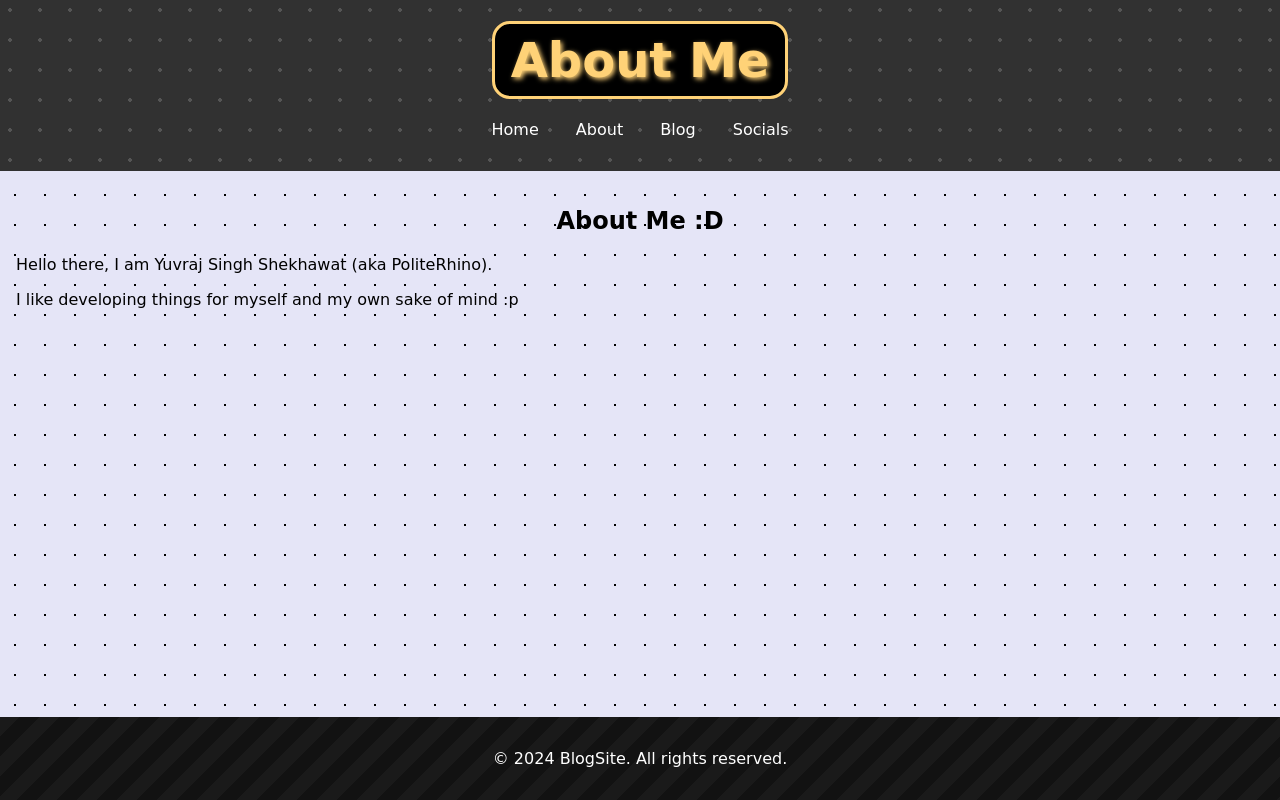
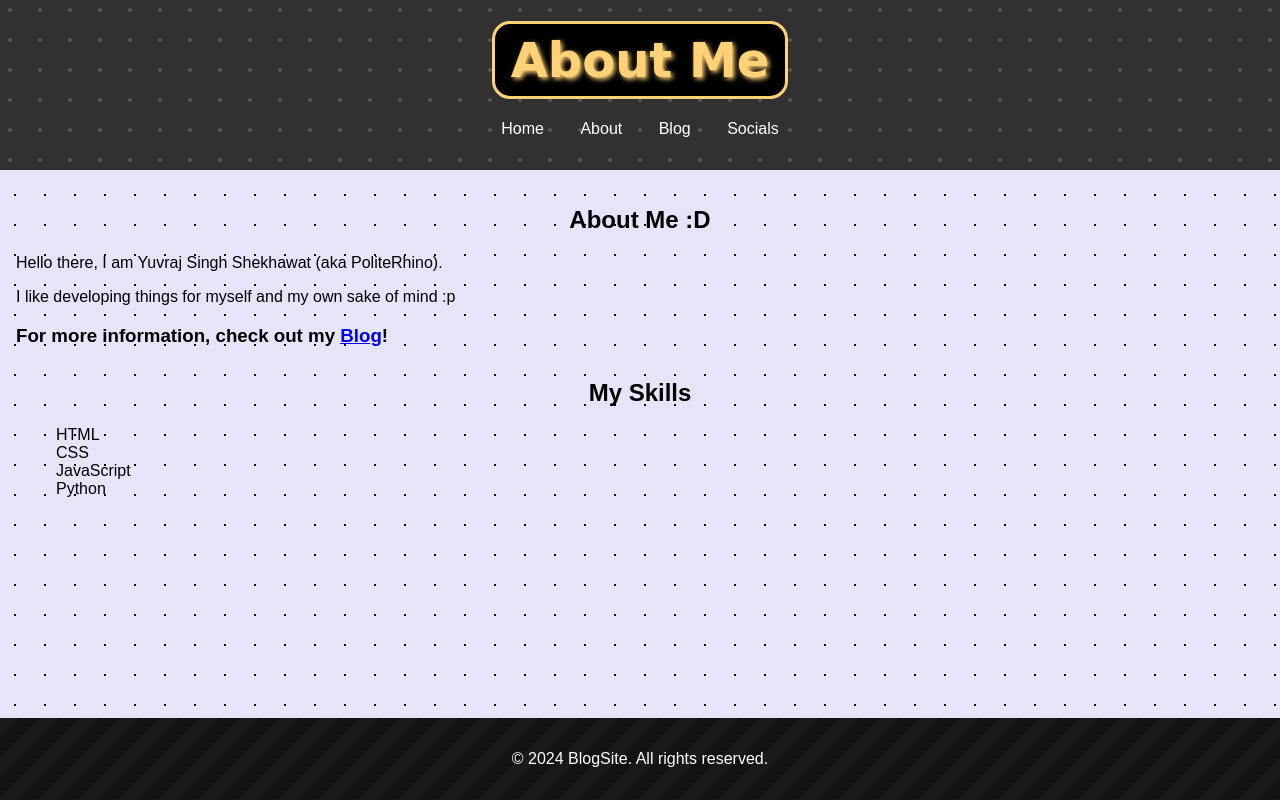
Before and after one commit to Gamerater/blogsite, a plain HTML site: page about.html in a window 1280 px wide. Drawn offline with Linux system fonts and the light colour scheme.

Commit message:
Add files via upload

```diff
--- a/about.html
+++ b/about.html
@@ -23,6 +23,16 @@
             <h2>About Me :D</h2>
             <p>Hello there, I am Yuvraj Singh Shekhawat (aka PoliteRhino).</p>
             <p2>I like developing things for myself and my own sake of mind :p</p2>
+            <h3>For more information, check out my <a href="blog.html">Blog</a>!</h3>
+        </section>
+        <section id="skills">
+            <h2>My Skills</h2>
+            <ul>
+                <li>HTML</li>
+                <li>CSS</li>
+                <li>JavaScript</li>
+                <li>Python</li>
+            </ul>
         </section>
     </main>
     <footer>
--- a/styles.css
+++ b/styles.css
@@ -1,5 +1,5 @@
 body {
-  font-family: 'gg sans', cursive;
+  font-family: 'Nueue Machina', sans-serif;
   margin: 0;
   padding: 0;
   background-color: transparent;
```
Also changed, not shown: blog.html (+11 -6 lines), socials.html (+9 -0 lines), scripts.js (added).
